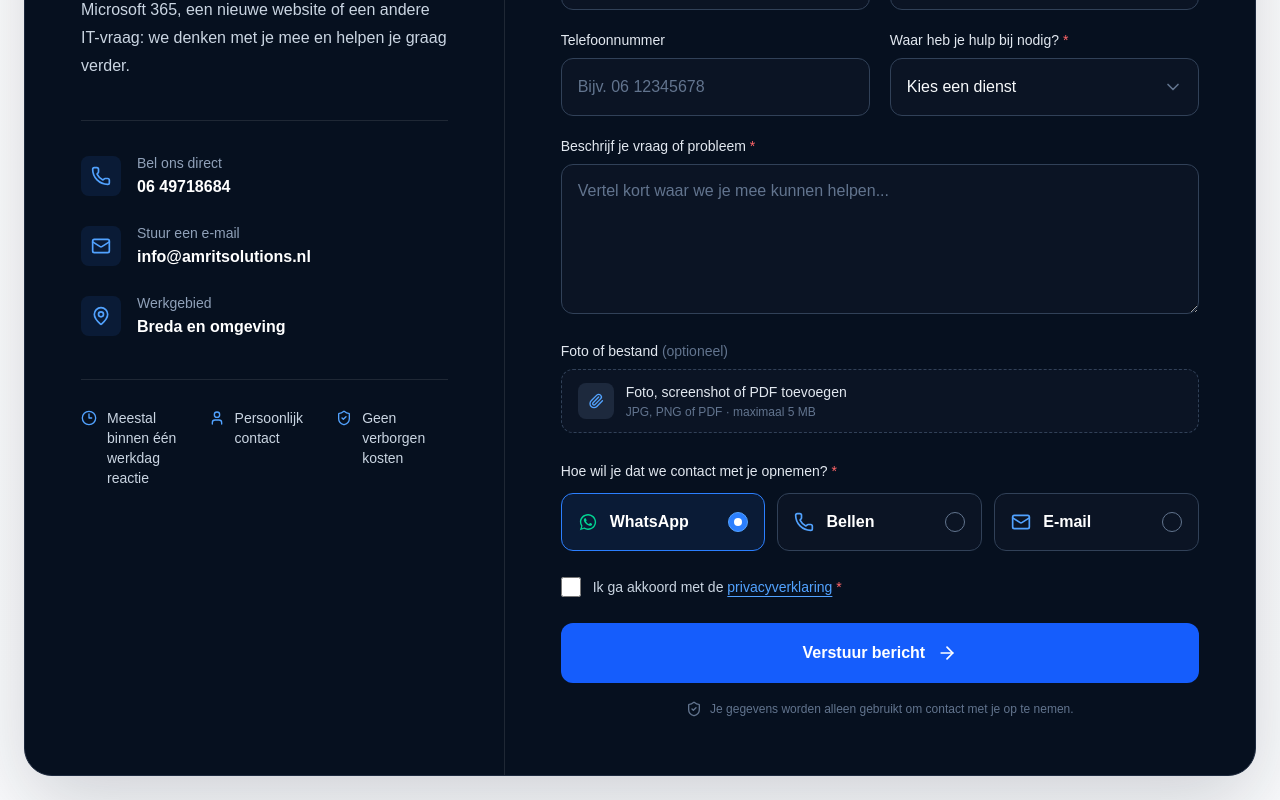
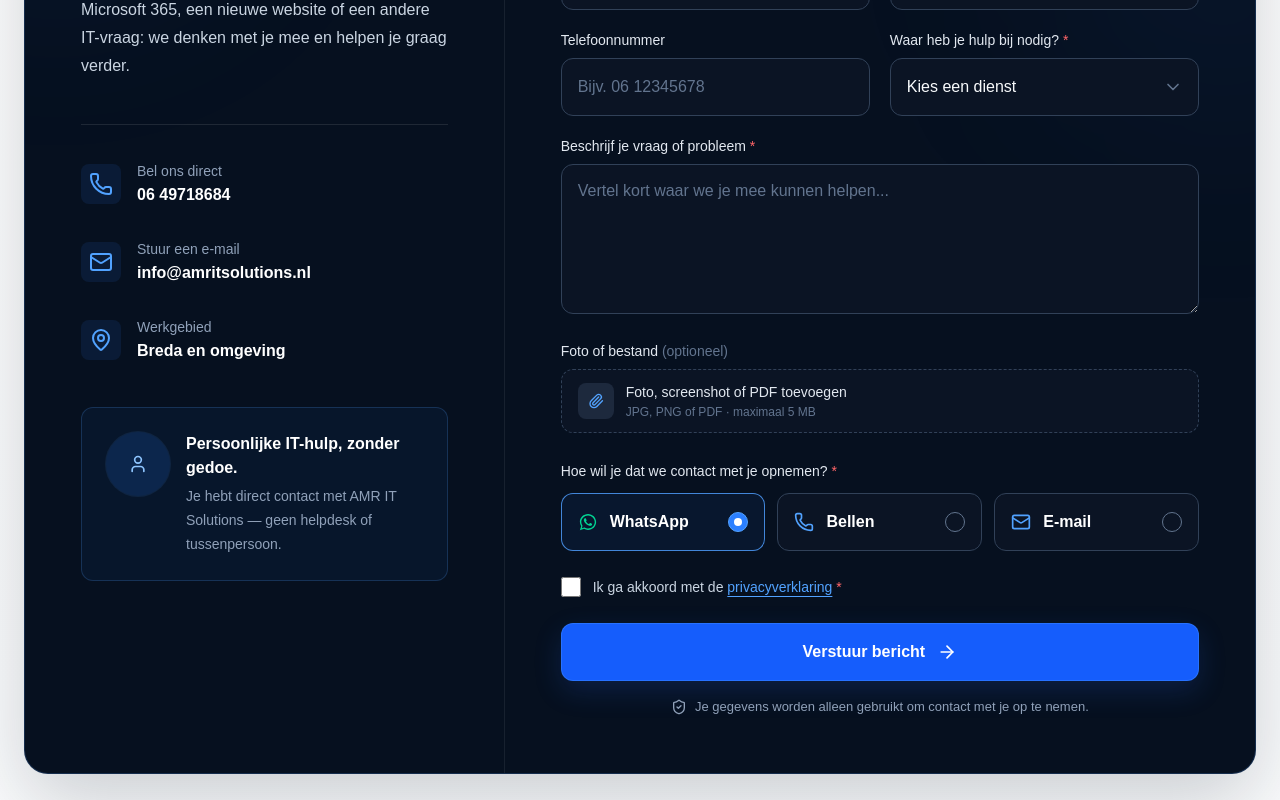
Before and after one commit to amritsolutions/amr-it-solutions, a Next.js app: page / in a window 1280 px wide. Shown: the part 5560-6360 px from the top of the page. Built offline with nearby package versions, Linux system fonts and the light colour scheme.

Commit message:
Verbeter contactformulier

```diff
--- a/components/Contact.tsx
+++ b/components/Contact.tsx
@@ -1,4 +1,3 @@
-
 "use client";
 
 import {
@@ -111,9 +110,11 @@ export default function Contact() {
     >
       <div className="mx-auto max-w-[1400px] px-4 sm:px-6">
         {/* Contact: bewust rustiger en minder 'dashboard/SaaS'. */}
-        <div className="overflow-hidden rounded-[28px] border border-slate-800 bg-[#06101f] text-slate-50 shadow-[0_28px_80px_rgba(15,23,42,0.18)]">
-          <div className="grid lg:grid-cols-[0.78fr_1.22fr]">
-            <aside className="border-b border-white/10 px-7 py-10 sm:px-10 sm:py-12 lg:border-b-0 lg:border-r lg:px-12 lg:py-14 xl:px-14">
+        <div className="relative overflow-hidden rounded-[24px] border border-blue-400/20 bg-[#06101f] text-slate-50 shadow-[0_28px_80px_rgba(15,23,42,0.20)]">
+          <div aria-hidden="true" className="pointer-events-none absolute -left-40 -top-40 h-96 w-96 rounded-full bg-blue-500/[0.07] blur-[100px]" />
+          <div aria-hidden="true" className="pointer-events-none absolute -right-40 top-0 h-96 w-96 rounded-full bg-blue-500/[0.045] blur-[110px]" />
+          <div className="relative grid lg:grid-cols-[0.78fr_1.22fr]">
+            <aside className="border-b border-white/10 px-7 py-10 sm:px-10 sm:py-12 lg:border-b-0 lg:border-r lg:border-white/[0.07] lg:px-12 lg:py-14 xl:px-14">
               <p className="text-xs font-bold uppercase tracking-[0.2em] text-blue-400">
                 Contact
               </p>
@@ -128,31 +129,37 @@ export default function Contact() {
                 helpen je graag verder.
               </p>
 
-              <div className="mt-10 space-y-6 border-t border-white/10 pt-8">
+              <div className="mt-11 space-y-8 border-t border-white/10 pt-9">
                 <SimpleContactRow
                   href="tel:+31649718684"
-                  icon={<Phone className="h-5 w-5" />}
+                  icon={<Phone className="h-6 w-6" />}
                   label="Bel ons direct"
                   value="06 49718684"
                 />
                 <SimpleContactRow
                   href="mailto:info@amritsolutions.nl"
-                  icon={<Mail className="h-5 w-5" />}
+                  icon={<Mail className="h-6 w-6" />}
                   label="Stuur een e-mail"
                   value="info@amritsolutions.nl"
                 />
                 <SimpleContactRow
-                  icon={<MapPin className="h-5 w-5" />}
+                  icon={<MapPin className="h-6 w-6" />}
                   label="Werkgebied"
                   value="Breda en omgeving"
                 />
               </div>
 
-              <div className="mt-10 border-t border-white/10 pt-7">
-                <div className="grid gap-4 text-sm text-slate-300 sm:grid-cols-3 lg:grid-cols-1 xl:grid-cols-3">
-                  <MiniTrust icon={<Clock3 className="h-4 w-4" />} text="Meestal binnen één werkdag reactie" />
-                  <MiniTrust icon={<User className="h-4 w-4" />} text="Persoonlijk contact" />
-                  <MiniTrust icon={<ShieldCheck className="h-4 w-4" />} text="Geen verborgen kosten" />
+              <div className="mt-11 rounded-xl border border-blue-400/20 bg-blue-500/[0.055] p-6">
+                <div className="flex items-start gap-4">
+                  <span className="flex h-16 w-16 shrink-0 items-center justify-center rounded-full bg-blue-500/15 text-blue-300 ring-1 ring-blue-400/10">
+                    <User className="h-5 w-5" />
+                  </span>
+                  <div>
+                    <p className="font-semibold text-white">Persoonlijke IT-hulp, zonder gedoe.</p>
+                    <p className="mt-1 text-sm leading-6 text-slate-400">
+                      Je hebt direct contact met AMR IT Solutions — geen helpdesk of tussenpersoon.
+                    </p>
+                  </div>
                 </div>
               </div>
             </aside>
@@ -167,7 +174,7 @@ export default function Contact() {
                   <h3 className="text-2xl font-bold tracking-[-0.02em] text-white sm:text-3xl">
                     Waar kunnen we je mee helpen?
                   </h3>
-                  <p className="mt-2 max-w-2xl leading-7 text-slate-400">
+                  <p className="mt-2 max-w-2xl text-[15px] leading-7 text-slate-300">
                     Vertel kort wat er speelt. Je krijgt meestal binnen één
                     werkdag persoonlijk antwoord.
                   </p>
@@ -356,13 +363,13 @@ export default function Contact() {
                 <button
                   type="submit"
                   disabled={submitting}
-                  className="group mt-6 inline-flex min-h-[60px] w-full items-center justify-center gap-3 rounded-xl bg-blue-600 px-6 py-4 text-base font-bold text-white transition hover:bg-blue-500 focus-visible:outline-none focus-visible:ring-4 focus-visible:ring-blue-500/25 disabled:cursor-not-allowed disabled:opacity-60"
+                  className="group mt-6 inline-flex min-h-[58px] w-full items-center justify-center gap-3 rounded-xl border border-blue-400/30 bg-blue-600 px-6 py-4 text-base font-bold text-white shadow-[0_10px_28px_rgba(37,99,235,0.18)] transition hover:bg-blue-500 focus-visible:outline-none focus-visible:ring-4 focus-visible:ring-blue-500/20 disabled:cursor-not-allowed disabled:opacity-60"
                 >
                   {submitting ? "Bericht verzenden..." : "Verstuur bericht"}
                   <ArrowRight className="h-5 w-5 transition-transform group-hover:translate-x-1" />
                 </button>
 
-                <p className="mt-4 flex items-center justify-center gap-2 text-center text-xs leading-5 text-slate-500">
+                <p className="mt-4 flex items-center justify-center gap-2 text-center text-[13px] leading-5 text-slate-400">
                   <ShieldCheck className="h-4 w-4 shrink-0" />
                   Je gegevens worden alleen gebruikt om contact met je op te nemen.
                 </p>
@@ -577,20 +584,6 @@ function SimpleContactRow({
   );
 }
 
-function MiniTrust({
-  icon,
-  text,
-}: {
-  icon: React.ReactNode;
-  text: string;
-}) {
-  return (
-    <div className="flex items-start gap-2.5">
-      <span className="mt-0.5 shrink-0 text-blue-400">{icon}</span>
-      <span className="leading-5">{text}</span>
-    </div>
-  );
-}
 
 function Field({
   label,
@@ -630,7 +623,7 @@ function PreferenceOption({
     <label
       className={`flex min-h-[58px] cursor-pointer items-center gap-3 rounded-xl border px-4 py-3 transition ${
         selected
-          ? "border-blue-500 bg-blue-500/10"
+          ? "border-blue-400/80 bg-blue-500/[0.07]"
           : "border-slate-700 bg-[#0b1424] hover:border-slate-600"
       }`}
     >
```
